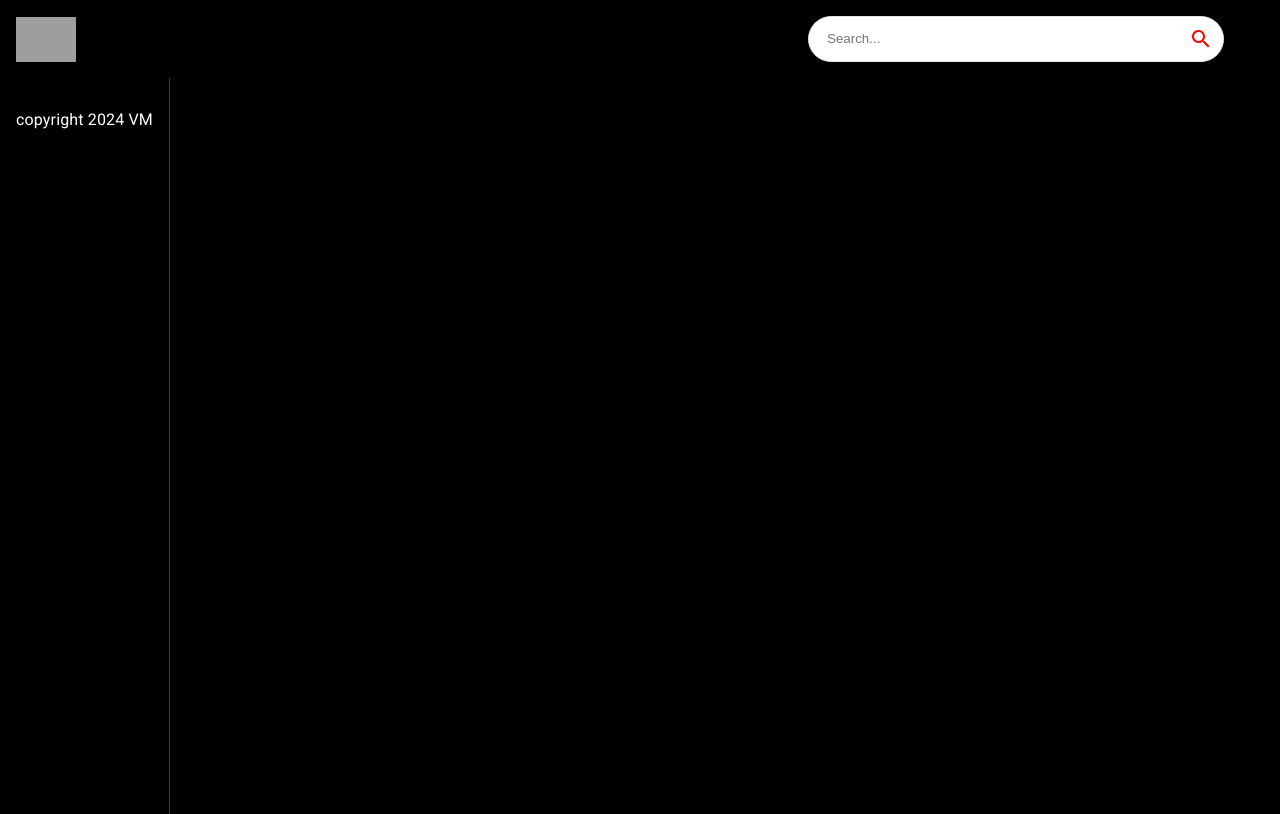
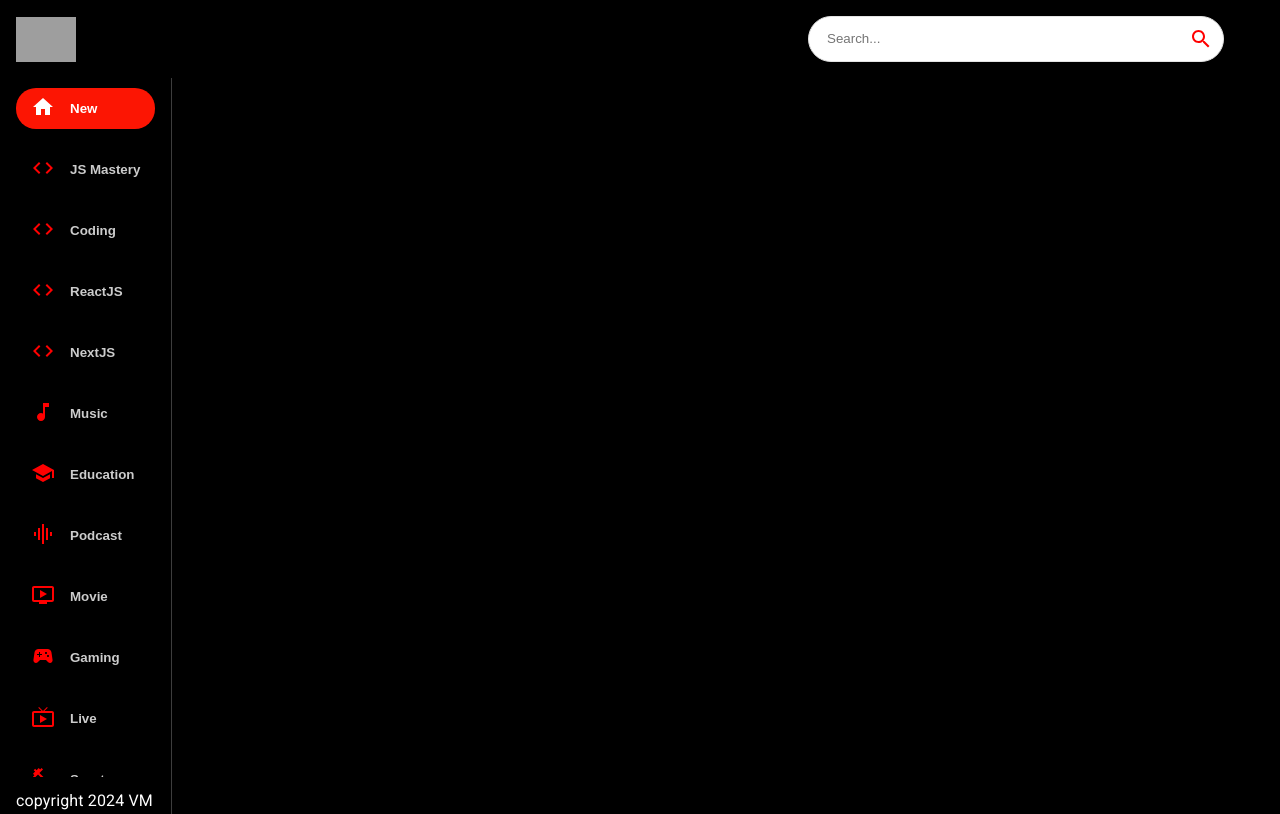
Before and after one commit to VaishnaviMankala19/YouTube-Clone, a React (Create React App) app: page / in a window 1280 px wide. Built offline with nearby package versions, Linux system fonts and the light colour scheme; grey boxes are pictures that could not be loaded.

Commit message:
updated sidebar ui

```diff
--- a/src/Components/SideBar.jsx
+++ b/src/Components/SideBar.jsx
@@ -1,10 +1,31 @@
-import React from 'react'
+import React from "react";
+import { Stack } from "@mui/material";
+import { categories } from "../utils/constants";
+
+const selectedCategory = 'New';
 
 const SideBar = () => {
   return (
-    <div>
-      sidebar
-    </div>
+    <Stack direction = 'row'
+    sx = {{ height : { sx:"auto" , md: '95%'} , overflowY : 'auto' , flexDirection : { md : 'column'} }}>
+
+        { categories.map( (category) =>(
+            <button className="category-btn"
+            style = {{ background : category.name === selectedCategory && '#FC1503' , color:'white'}}
+            key = {category.name}
+            >
+              <span style={{ color: category.name === selectedCategory ? "white" : "red", marginRight: "15px" }}>
+              {category.icon}
+              </span>
+              <span style={{ opacity: category.name === selectedCategory ? "1" : "0.8" }}>
+              {category.name}
+              </span>
+
+            </button>
+
+        ))}
+
+    </Stack>
   )
 }
 
```
